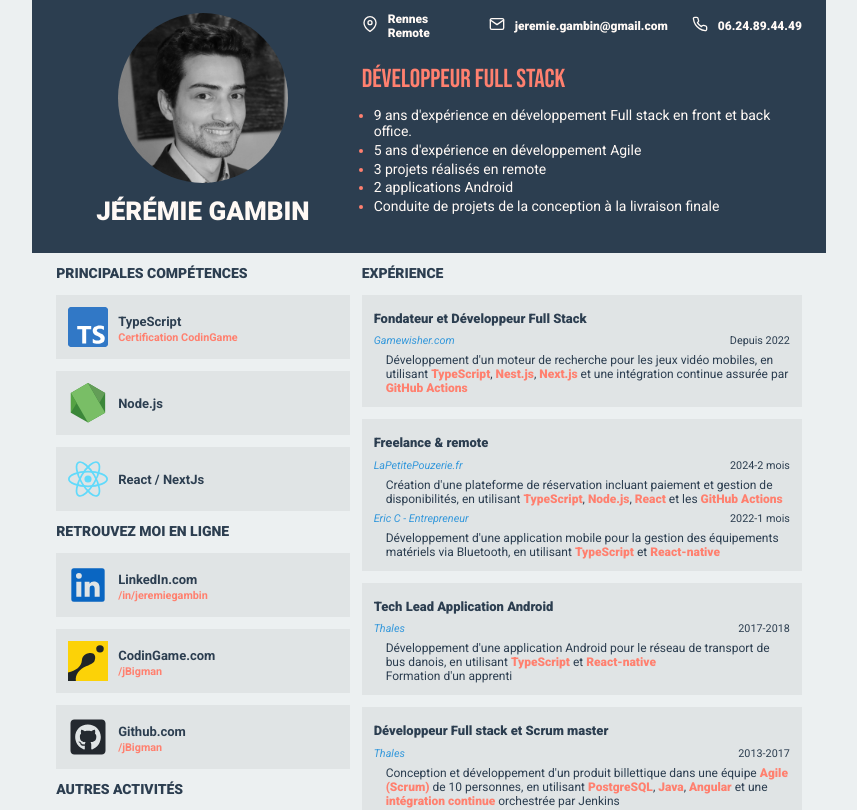
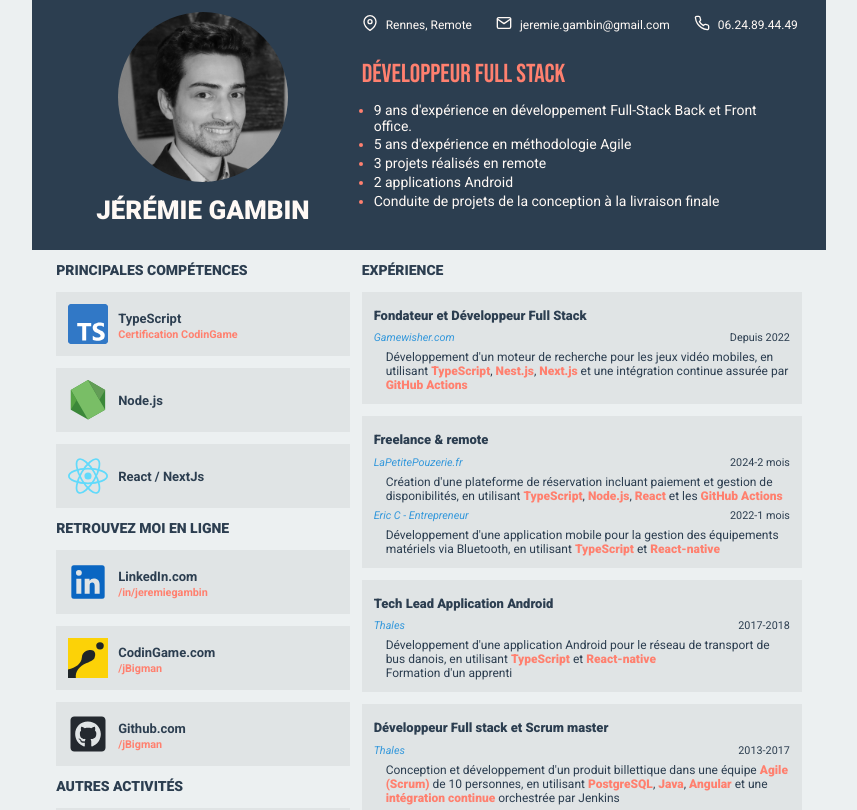
Before and after one commit to jbigman/cv-react, a Next.js app: page / in a window 1280 px wide. Shown: the top 810 px of the page, without its empty margins (211-1068 px from the left). Built offline with nearby package versions, Linux system fonts and the light colour scheme; a web font is replaced by a local one.

Commit message:
Améliorations ux + text

```diff
--- a/src/components/sidebar.module.scss
+++ b/src/components/sidebar.module.scss
@@ -102,11 +102,10 @@
   align-items: center;
   .title {
     font-size: 16px;
-    padding-right: 10px;
+    padding-right: 8px;
   }
   .content {
     font-size: 12px;
-    font-weight: 800;
   }
 }
 @media screen and (max-width: 768px) {
--- a/src/components/sidebar.tsx
+++ b/src/components/sidebar.tsx
@@ -55,10 +55,10 @@ const SideBar = () => {
         <Block title={'Développeur Full Stack'}>
           <ul style={{padding : '12px', fontSize: '14px'}}>
             <li>
-              9 ans d'expérience en développement Full stack en front et back office.
+              9 ans d'expérience en développement Full-Stack Back et Front office.
             </li>
             <li>
-              5 ans d'expérience en développement Agile
+              5 ans d'expérience en méthodologie Agile
             </li>
             <li>
               3 projets réalisés en remote
--- a/src/json/curiculum.json
+++ b/src/json/curiculum.json
@@ -1,7 +1,7 @@
 {
 	"nom": "GAMBIN",
 	"prenom": "Jérémie",
-	"address": "Rennes Remote",
+	"address": "Rennes, Remote",
 	"email": "jeremie.gambin@gmail.com",
 	"phone": "06.24.89.44.49",
 	"stackOverFlowUrl": "https://stackoverflow.com/users/2988788",
```
